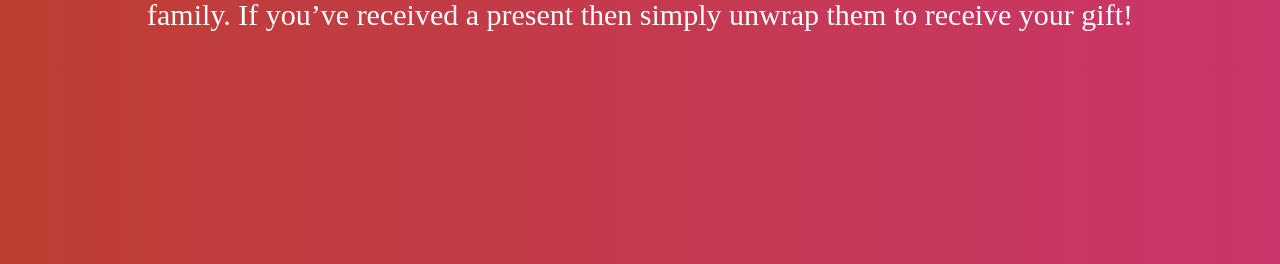
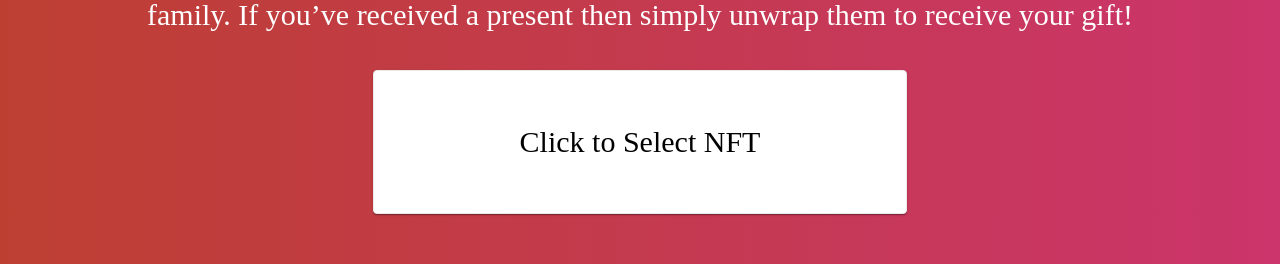
Before and after one commit to wlhunter00/present-protocol-fe, a Next.js app: page / in a window 1280 px wide. Shown: the part 255-519 px from the top of the page. Built offline with nearby package versions, Linux system fonts and the light colour scheme; no server answers.

Commit message:
added selectNFT component for henry

```diff
--- /dev/null
+++ b/components/selectNFT.js
@@ -0,0 +1,9 @@
+export function SelectNFT() {
+    return (
+        <div>
+            <div className="custom-card">
+                <p>Click to Select NFT</p>
+            </div>
+        </div>
+    );
+}
--- a/pages/index.js
+++ b/pages/index.js
@@ -1,5 +1,6 @@
 import Container from '@mui/material/Container';
-import { textAlign } from '@mui/system';
+import { SelectNFT } from '../components/selectNFT';
+
 
 export default function Home() {
   return (
@@ -11,6 +12,7 @@ export default function Home() {
             Happy Holidays! Wrap your NFTs and send your wrapped present(s) to your friends and family.
             If you’ve received a present then simply unwrap them to receive your gift!
           </p>
+          <SelectNFT />
         </Container>
       </div>
     </>
```
